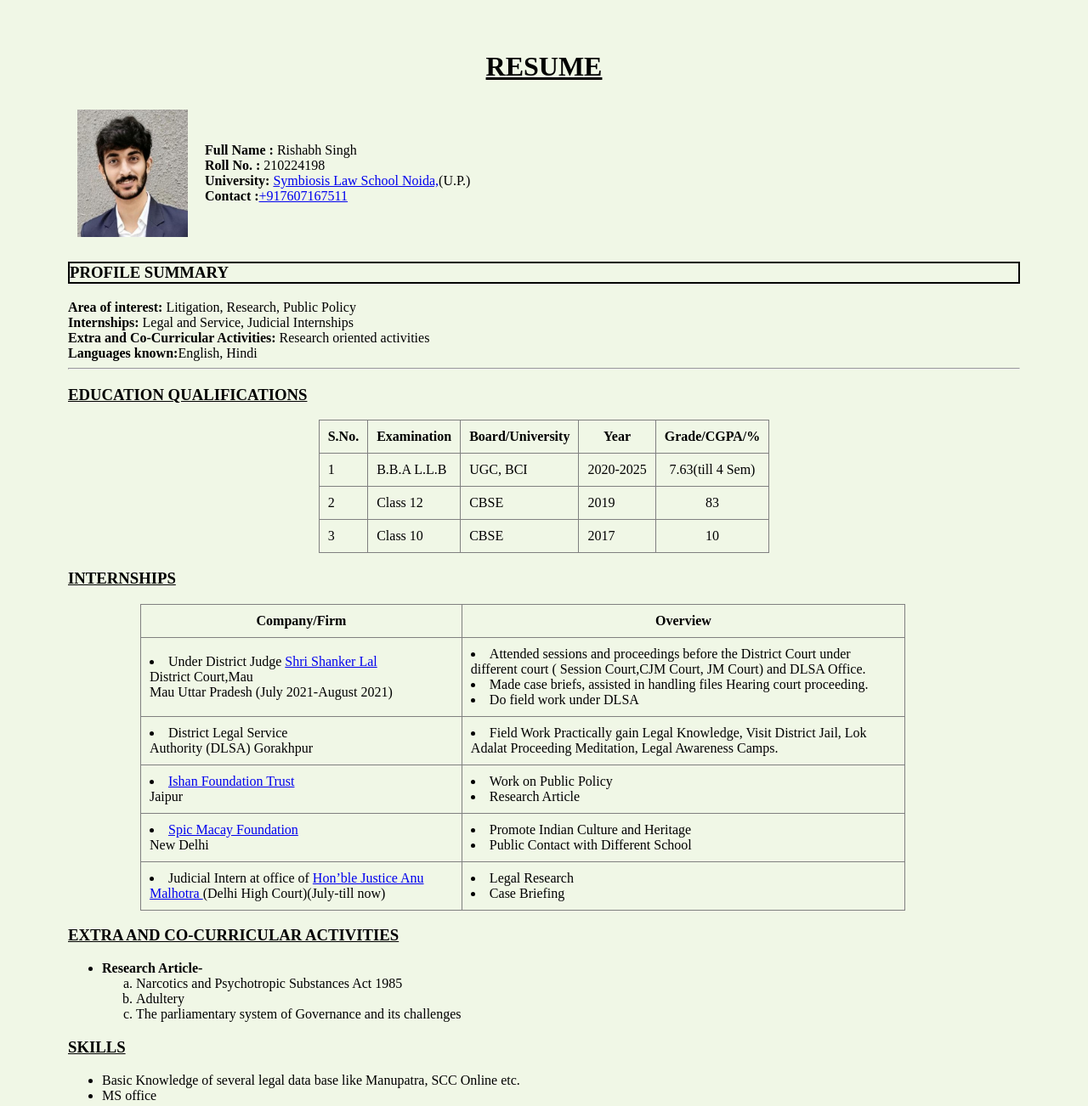
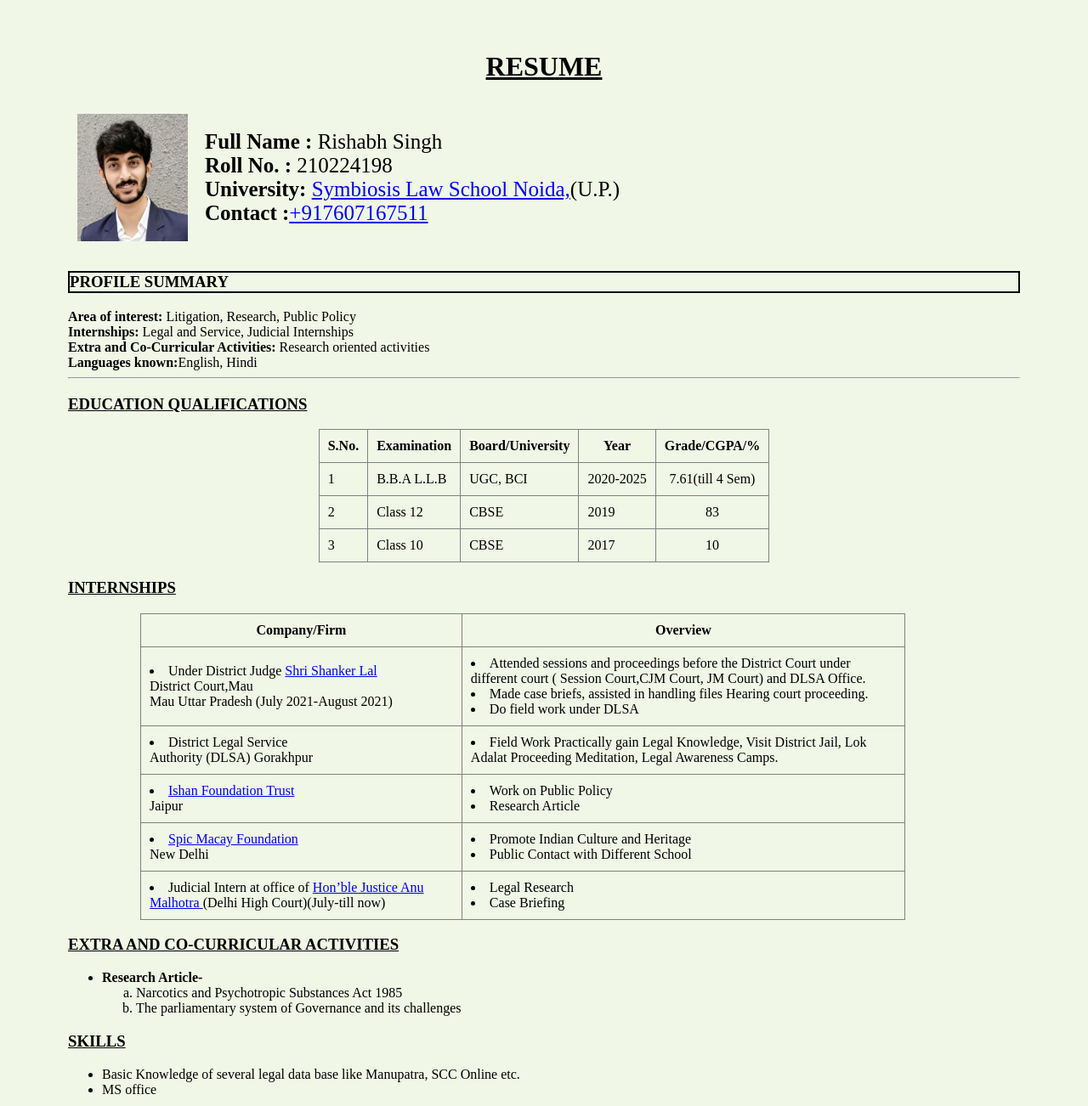
Before and after one commit to ritiks07/Rishabh-Singh-CV, a plain HTML site: page index.html in a window 1280 px wide. Shown: the top 1302 px of the page at 85% size. Drawn offline with Linux system fonts and the light colour scheme.

Commit message:
Update index.html

```diff
--- a/index.html
+++ b/index.html
@@ -65,7 +65,7 @@
                     <img src="rishabh.jpg" alt="participant photo" usemap="#ris" width="130" height="150">
                 </td>
                 <td>
-                    <p style="text-align: left;">
+                    <p style="text-align: left;font-size:25px">
                         <b>Full Name :</b> Rishabh Singh<br>
                         <b>Roll No. :</b> 210224198<br>
                         <b>University: </b><a href="https://www.symlaw.edu.in/">Symbiosis Law School Noida,</a>(U.P.) <br>
@@ -104,7 +104,7 @@
             <td>B.B.A L.L.B </td>
             <td>UGC, BCI </td>
             <td>2020-2025 </td>
-            <td align="center">7.63(till 4 Sem) </td>
+            <td align="center">7.61(till 4 Sem) </td>
 
         </tr>
         <tr>
@@ -210,7 +210,6 @@
             <ul>
                 <li><b>Research Article-</b> <ol type="a">
                     <li>Narcotics and Psychotropic Substances Act 1985</li>
-                    <li>Adultery</li>
                     <li>The parliamentary system of Governance and its challenges</li>
                   </ol>
 
```
